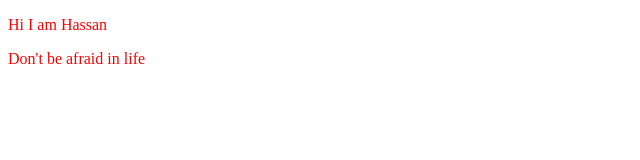
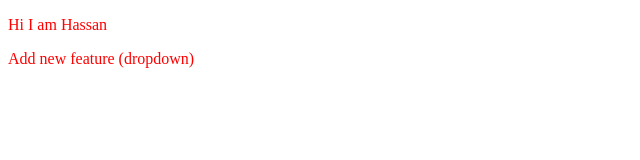
Before and after one commit to Hassan-hub1/Local-Repo, a plain HTML site: page index.html in a window 1280 px wide. Shown: the full height of the page, 0-640 px from the left. Drawn offline with Linux system fonts and the light colour scheme.

```diff
--- a/index.html
+++ b/index.html
@@ -8,6 +8,6 @@
   </head>
   <body>
     <p>Hi I am Hassan</p>
-    <p>Don't be afraid in life</p>
+    <p>Add new feature (dropdown)</p>
   </body>
 </html>
```
